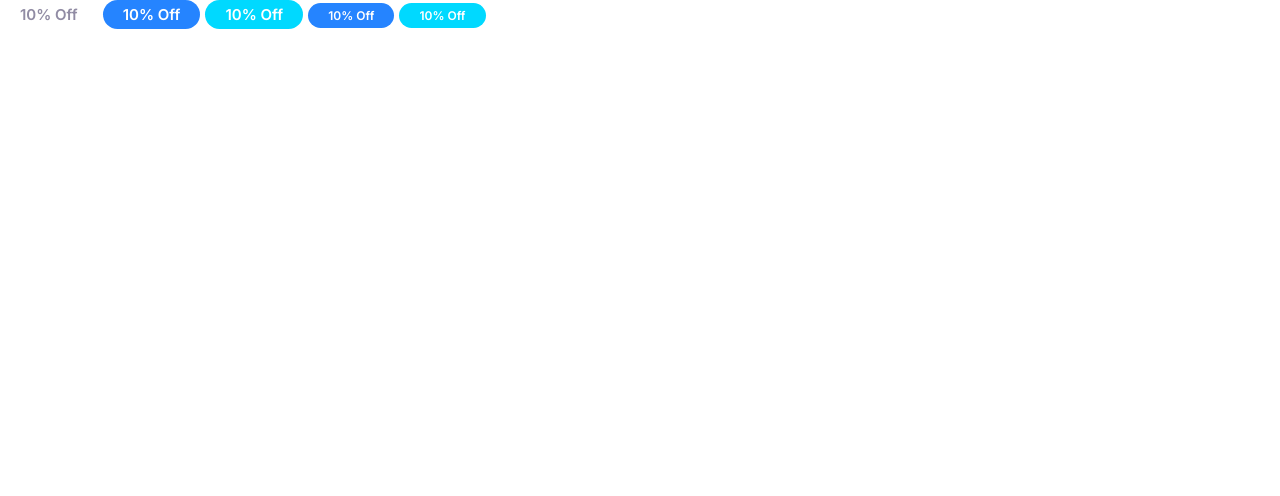
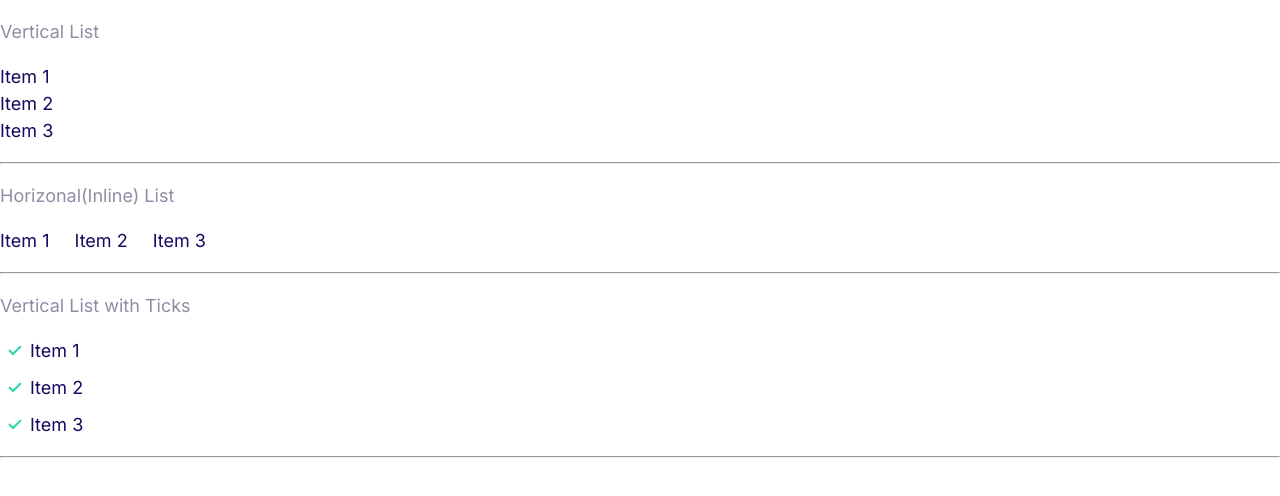
Before and after one commit to yntpdotme/moshify, a plain HTML site: page index.html in a window 1280 px wide. Drawn offline with Linux system fonts and the light colour scheme.

Commit message:
feat: implement list component

```diff
--- a/css/styles.css
+++ b/css/styles.css
@@ -125,3 +125,33 @@ a {
 		font-size: 1.2rem;
 	}
 }
+
+/* ----- Lists ----- */
+
+.list {
+	color: var(--color-headings);
+	list-style: none;
+	padding-left: 0;
+}
+
+.list--inline .list__items {
+	display: inline-block;
+	margin-right: 2rem;
+}
+
+.list--tick {
+	list-style-image: url(../images/tick.svg);
+	padding-left: 3rem;
+}
+
+.list--tick .list__items{
+	padding-left: 0.5rem;
+	margin-bottom: 1rem;
+}
+
+@media screen and (min-width: 1024px) {
+	/* For Laptops and Desktops */
+	.list--tick .list__items {
+		padding-left: 0;
+	}
+}
--- a/index.html
+++ b/index.html
@@ -14,10 +14,27 @@
 		<link rel="stylesheet" href="./css/styles.css" />
 	</head>
 	<body>
-		<span class="badge">10% Off</span>
-		<span class="badge badge--primary">10% Off</span>
-		<span class="badge badge--secondary">10% Off</span>
-		<span class="badge badge--primary badge--small">10% Off</span>
-		<span class="badge badge--secondary badge--small">10% Off</span>
+		<p>Vertical List</p>
+		<ul class="list">
+			<li>Item 1</li>
+			<li>Item 2</li>
+			<li>Item 3</li>
+		</ul>
+		<hr>
+		<p>Horizonal(Inline) List</p>
+		<ul class="list list--inline">
+			<li class="list__items">Item 1</li>
+			<li class="list__items">Item 2</li>
+			<li class="list__items">Item 3</li>
+		</ul>
+		<hr>
+		<p>Vertical List with Ticks</p>
+		<ul class="list list--tick">
+			<li class="list__items">Item 1</li>
+			<li class="list__items">Item 2</li>
+			<li class="list__items">Item 3</li>
+		</ul>
+		<hr>
+
 	</body>
 </html>
```
Also changed, not shown: components/lists.html (added, +20 -0 lines), images/tick.svg (added).
